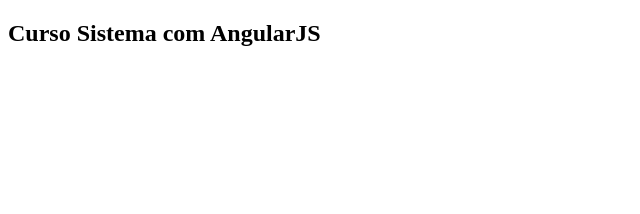
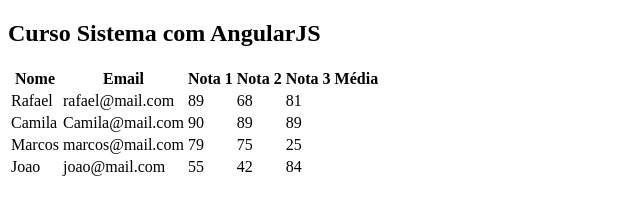
Before and after one commit to rafaelmegda/CRUD-com-AngularJS-Desenvolvendo-, a plain HTML site: page index.html in a window 1280 px wide. Shown: the whole page, without its empty margins (0-640 px from the left). Drawn offline with Linux system fonts and the light colour scheme.

Commit message:
aula2 ng-bind ng-repeat

```diff
--- a/index.html
+++ b/index.html
@@ -8,7 +8,32 @@
 </head>
 <body ng-controller="indexController">
     <header>
-        <h2>{{titulo}}</h2>
+        <h2 ng-bind="titulo"></h2>
+        <table>
+            <thead>
+                <tr>
+                    <th>Nome</th>
+                    <th>Email</th>
+                    <th>Nota 1</th>
+                    <th>Nota 2</th>
+                    <th>Nota 3</th>
+                    <th>Média</th>
+                </tr>
+            </thead>
+            <tbody>
+                <tr ng-repeat="aluno in alunos">
+                    <td>{{aluno.Nome}}</td>
+                    <td>{{aluno.Email}}</td>
+                    <td>{{aluno.Nota}}</td>
+                    <td>{{aluno.Nota2}}</td>
+                    <td>{{aluno.Nota3}}</td>
+                    <td>{{aluno.Media}}</td>
+                </tr>
+            </tbody>
+        </table>
+
+
+
     </header>
 
     <script src="lib/angular/angular.min.js"></script>
@@ -16,6 +41,13 @@
         angular.module("meuModulo", [])
         .controller("indexController", function($scope){
             $scope.titulo = "Curso Sistema com AngularJS";
+
+            $scope.alunos = [
+                {Nome: "Rafael", Email: "rafael@mail.com", Nota: 89, Nota2: 68, Nota3: 81},
+                {Nome: "Camila", Email: "Camila@mail.com", Nota: 90, Nota2: 89, Nota3: 89},
+                {Nome: "Marcos", Email: "marcos@mail.com", Nota: 79, Nota2: 75, Nota3: 25},
+                {Nome: "Joao", Email: "joao@mail.com", Nota: 55, Nota2: 42, Nota3: 84}
+            ]
         })
     </script>
 </body>
```
